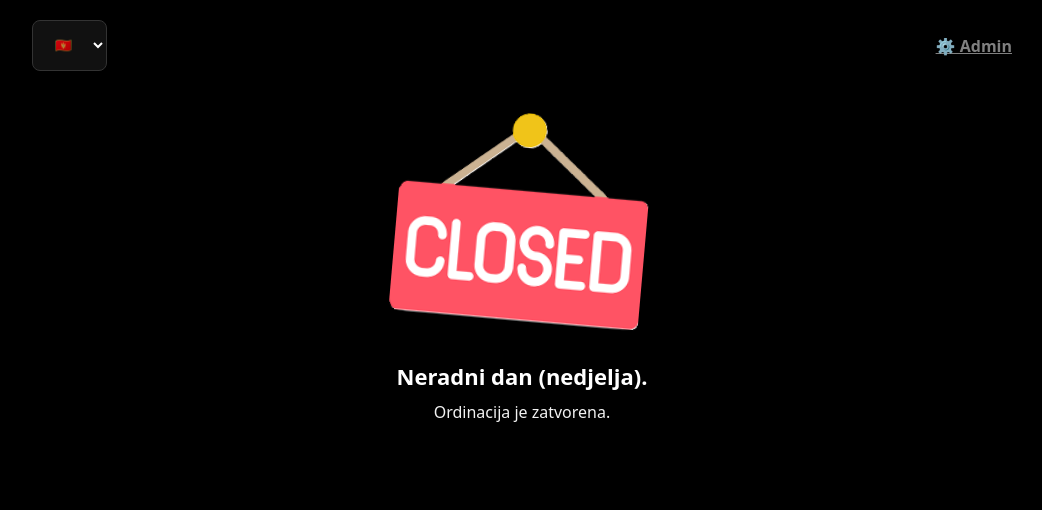
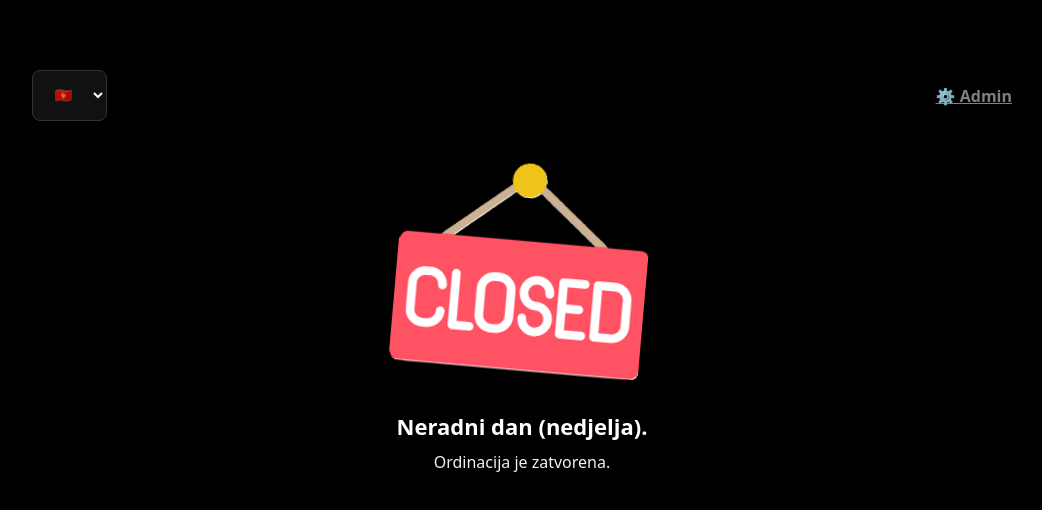
Before and after one commit to mikipikilab/rv, a website: page index.html in a window 1280 px wide. Shown: the whole page, without its empty margins (118-1160 px from the left). Drawn offline with Linux system fonts and the light colour scheme; no server answers.

Commit message:
Update index.html

```diff
--- a/index.html
+++ b/index.html
@@ -10,7 +10,7 @@
   .status-img { display:block; width:250px; margin:20px auto; animation:swing 2s ease-in-out infinite; }
   h1 { margin:10px 0; font-size:22px; }
   p { margin:0; font-size:16px; opacity:.95; }
-  .topbar { display:flex; justify-content:space-between; align-items:center; gap:10px; max-width:980px; margin:0 auto 6px; }
+  .topbar { display:flex; justify-content:space-between; align-items:center; gap:10px; max-width:980px; margin:50px auto 6px; }
   .admin-link { color:gray; cursor:pointer; text-decoration:underline; font-weight:700; }
   .lang { background:#111; color:#fff; border:1px solid #333; border-radius:8px; padding:16px 18px; }
   @keyframes swing { 0%{transform:rotate(-5deg);} 50%{transform:rotate(5deg);} 100%{transform:rotate(-5deg);} }
```
